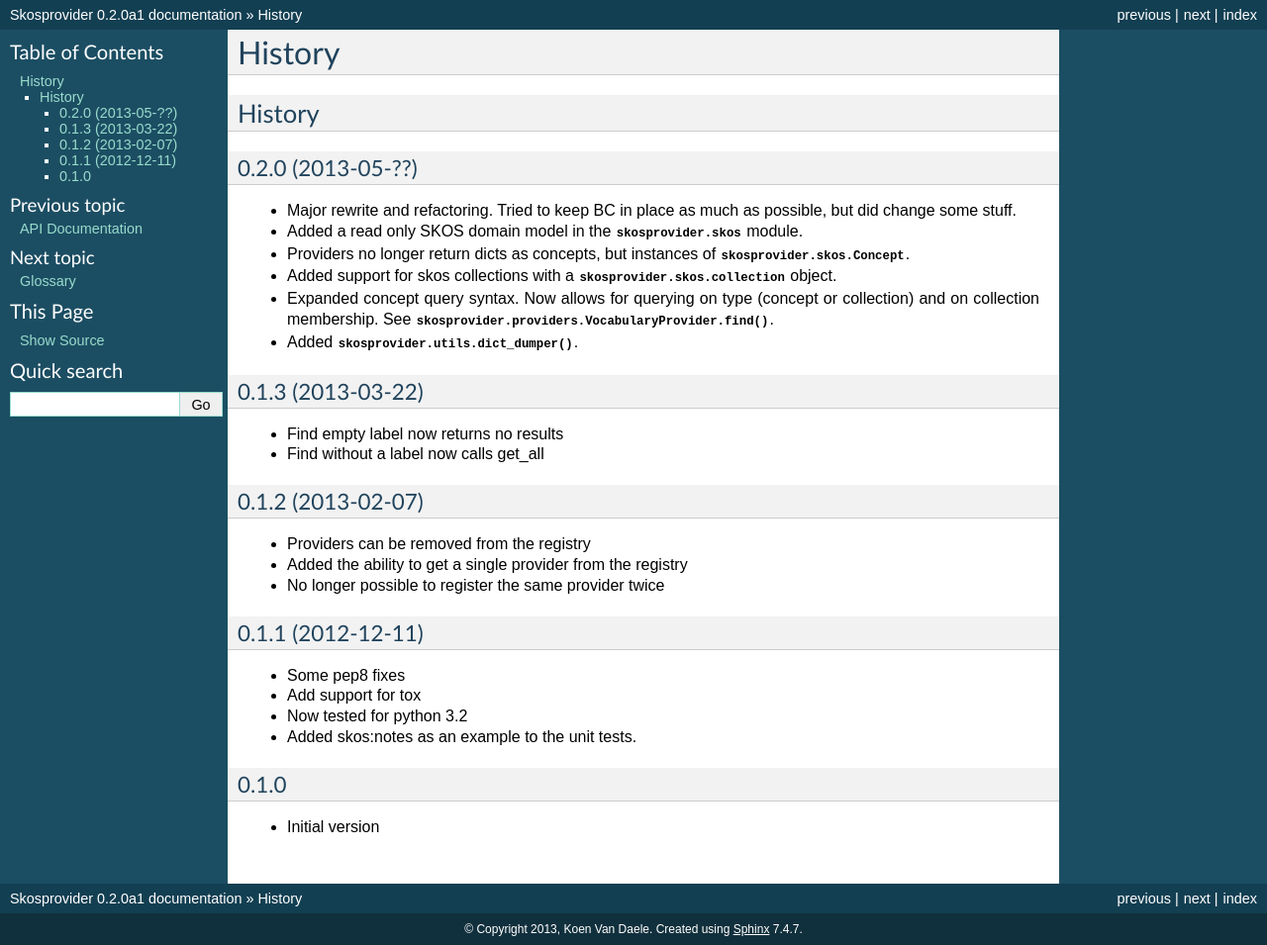
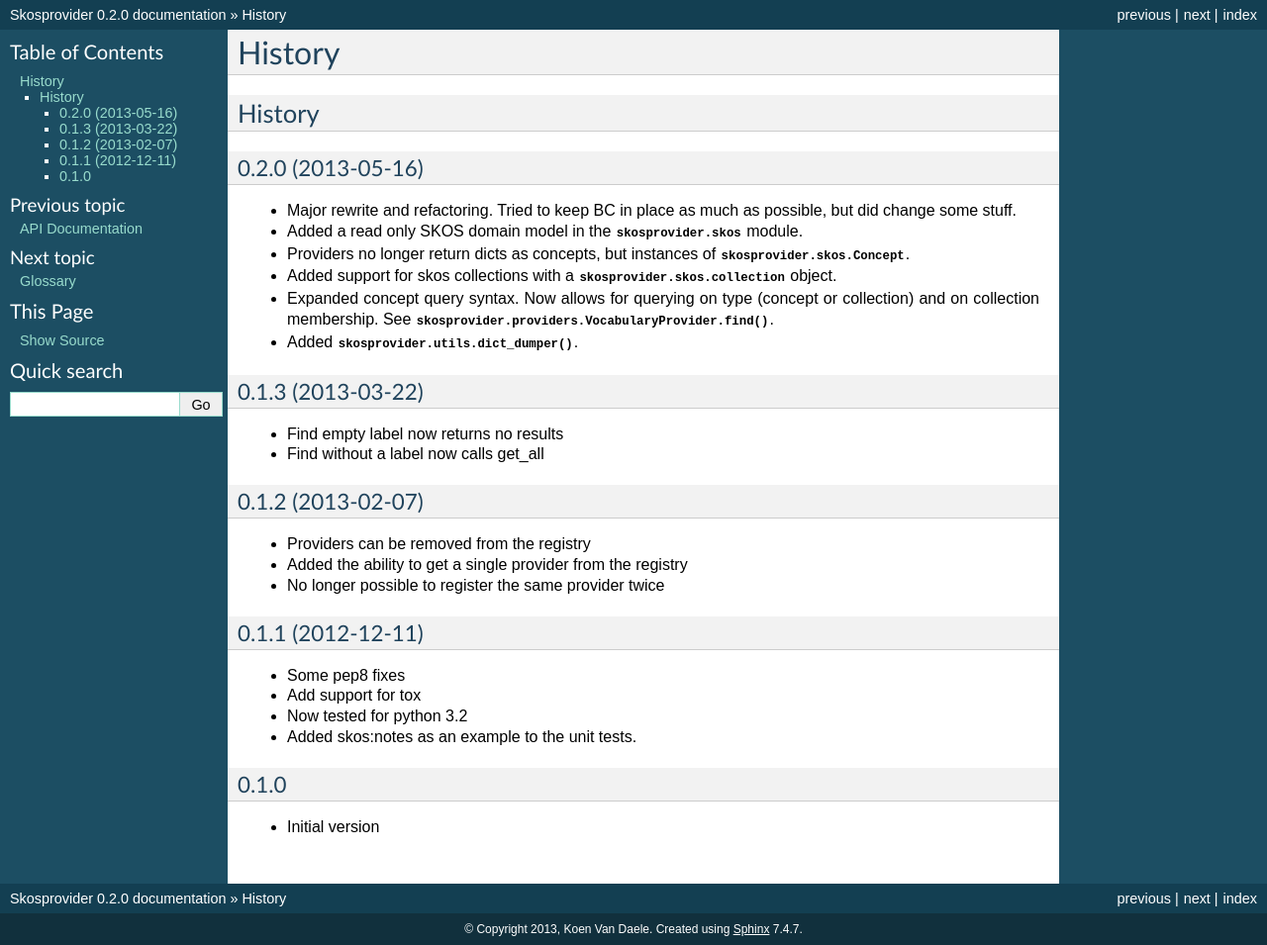
Before and after one commit to OnroerendErfgoed/skosprovider, a Sphinx documentation site: the page built from docs/changes.rst, in a window 1280 px wide. Shown: the whole page at 99% size. Built offline with Sphinx 7.4.7, drawn with Linux system fonts in a browser that asks for light colours.

Commit message:
Preparing for release 0.2.0.

```diff
--- a/HISTORY.rst
+++ b/HISTORY.rst
@@ -1,7 +1,7 @@
 History
 =======
 
-0.2.0 (2013-05-??)
+0.2.0 (2013-05-16)
 ------------------
 
 - Major rewrite and refactoring. Tried to keep BC in place as much as possible,
--- a/docs/conf.py
+++ b/docs/conf.py
@@ -50,7 +50,7 @@
 # The short X.Y version.
 version = '0.2'
 # The full version, including alpha/beta/rc tags.
-release = '0.2.0a1'
+release = '0.2.0'
 
 # The language for content autogenerated by Sphinx. Refer to documentation
 # for a list of supported languages.
--- a/setup.py
+++ b/setup.py
@@ -18,7 +18,7 @@
 
 setup(
     name='skosprovider',
-    version='0.2.0a1',
+    version='0.2.0',
     description='Abstraction layer for SKOS vocabularies.',
     long_description=open('README.rst').read() + '\n\n' +
                      open('HISTORY.rst').read(),
```
